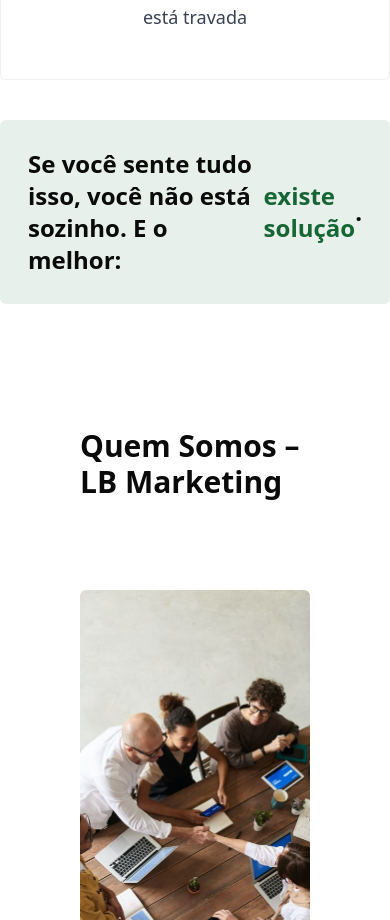
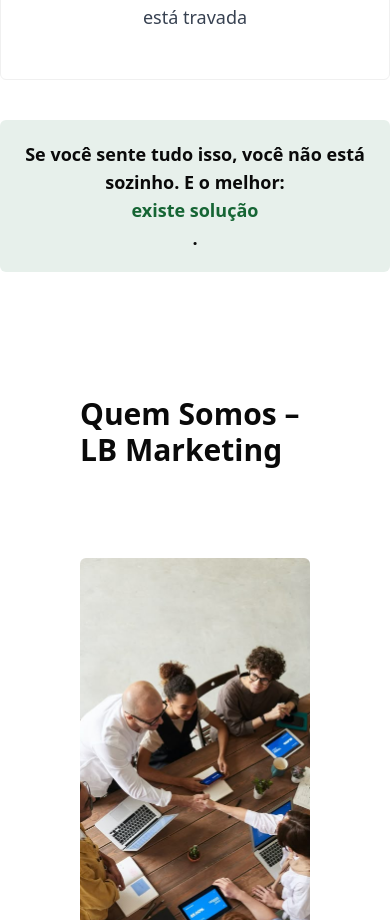
Before and after one commit to hpbeta/lb-marketing, a React (Vite) app: page / in a window 390 px wide. Shown: the part 2380-3300 px from the top of the page. Built offline with nearby package versions, Linux system fonts and the light colour scheme.

Commit message:
Adicionando mais melhorias no componente Pain

```diff
--- a/src/pages/pains/index.jsx
+++ b/src/pages/pains/index.jsx
@@ -49,10 +49,10 @@
             </li>
           ))}
         </ul>
-        <p className=" font-bold   bg-[#e7f0eb] p-7 rounded-md mb-10 text-2xl mt-10 flex items-center justify-center">
-          Se você sente tudo isso, você não está sozinho. E o melhor:{" "}
-          <span className=" ml-2 text-green-800">existe solução</span>.
-        </p>
+       <p className="font-bold bg-[#e7f0eb] p-5 sm:p-7 rounded-md mb-10 text-lg sm:text-2xl mt-10 flex flex-col sm:flex-row items-center justify-center text-center sm:text-left">
+  Se você sente tudo isso, você não está sozinho. E o melhor:
+  <span className="sm:ml-2 text-green-800">existe solução</span>.
+</p>
       </div>
     </main>
   );
```
